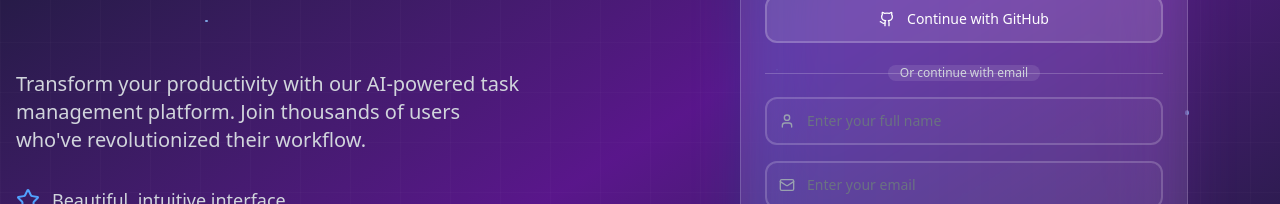
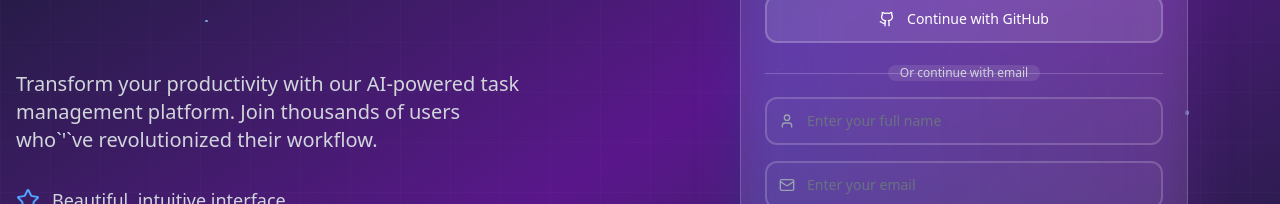
Before and after one commit to CodedByYash/todo-app-v2.0, a Next.js app: page /auth/signup in a window 1280 px wide. Shown: the part 258-462 px from the top of the page. Built offline with nearby package versions, Linux system fonts and the light colour scheme.

Commit message:
solved any error

```diff
--- a/app/auth/signin/page.tsx
+++ b/app/auth/signin/page.tsx
@@ -10,8 +10,6 @@ import {
   Star,
   Zap,
   CheckCircle,
-  Moon,
-  Sun,
 } from "lucide-react";
 import { FloatingParticles } from "@/components/ui/custom/floatingParticle";
 import { OAuthButton } from "@/components/ui/custom/enhanced-oauth";
@@ -472,7 +470,7 @@ const SignInPage: React.FC = () => {
                   className="text-center mt-4"
                 >
                   <p className={`${theme.textSecondary} text-sm`}>
-                    Don't have an account?{" "}
+                    Don`&apos;`t have an account?{" "}
                     <motion.button
                       className={`${
                         theme.isDark
--- a/app/auth/signup/page.tsx
+++ b/app/auth/signup/page.tsx
@@ -17,7 +17,6 @@ import { ThemeToggle, useTheme } from "@/components/ui/custom/theme-component";
 import { AnimatePresence, motion, Variants } from "motion/react";
 import { OAuthButton } from "@/components/ui/custom/enhanced-oauth";
 import { EnhancedInput } from "@/components/ui/custom/enhanced-input";
-import { EnhancedCheckbox } from "@/components/ui/custom/enhanced-checkbox";
 import { signIn } from "next-auth/react";
 
 interface FormData {
@@ -36,7 +35,7 @@ interface FormErrors {
 
 const SignUpPage: React.FC = () => {
   const theme = useTheme();
-  const [formData, setFormData] = useState({
+  const [formData, setFormData] = useState<FormData>({
     fullName: "",
     email: "",
     password: "",
@@ -274,8 +273,8 @@ const SignUpPage: React.FC = () => {
                 className={`text-xl ${theme.textSecondary} max-w-lg`}
               >
                 Transform your productivity with our AI-powered task management
-                platform. Join thousands of users who've revolutionized their
-                workflow.
+                platform. Join thousands of users who`&apos;`ve revolutionized
+                their workflow.
               </motion.p>
 
               {/* Animated features */}
--- a/app/onboarding-redirect/page.tsx
+++ b/app/onboarding-redirect/page.tsx
@@ -9,7 +9,7 @@ export default function OnboardingRedirect() {
 
   useEffect(() => {
     if (status === "loading") return;
-    if (session?.user && (session.user as any).isNewUser) {
+    if (session?.user && session.user.isNewUser) {
       router.replace("/onboarding");
     } else {
       router.replace("/dashboard");
--- a/components/ui/custom/enhanced-checkbox.tsx
+++ b/components/ui/custom/enhanced-checkbox.tsx
@@ -1,10 +1,11 @@
 import { CheckCircle } from "lucide-react";
 import { AnimatePresence, motion } from "motion/react";
+import type { ThemeType } from "@/components/ui/custom/theme-component";
 export const EnhancedCheckbox: React.FC<{
   checked: boolean;
   onChange: (checked: boolean) => void;
   label: string;
-  theme: any;
+  theme: ThemeType;
 }> = ({ checked, onChange, label, theme }) => {
   return (
     <motion.div
--- a/components/ui/custom/enhanced-input.tsx
+++ b/components/ui/custom/enhanced-input.tsx
@@ -1,6 +1,7 @@
 import { Eye, EyeOff } from "lucide-react";
 import { AnimatePresence, motion } from "motion/react";
 import { useState } from "react";
+import { ThemeType } from "./theme-component";
 export const EnhancedInput: React.FC<{
   icon: React.ReactNode;
   type: string;
@@ -11,7 +12,7 @@ export const EnhancedInput: React.FC<{
   error?: string;
   showPassword?: boolean;
   onTogglePassword?: () => void;
-  theme: any;
+  theme: ThemeType;
 }> = ({
   icon,
   type,
--- a/components/ui/custom/enhanced-oauth.tsx
+++ b/components/ui/custom/enhanced-oauth.tsx
@@ -1,11 +1,12 @@
 import { useState } from "react";
 import { motion } from "motion/react";
+import { ThemeType } from "./theme-component";
 
 export const OAuthButton: React.FC<{
   provider: "google" | "github";
   onClick: () => void;
   children: React.ReactNode;
-  theme: any;
+  theme: ThemeType;
 }> = ({ provider, onClick, children, theme }) => {
   const [isHovered, setIsHovered] = useState(false);
 
--- a/components/ui/custom/floatingParticle.tsx
+++ b/components/ui/custom/floatingParticle.tsx
@@ -1,5 +1,8 @@
 import { motion } from "motion/react";
-export const FloatingParticles: React.FC<{ theme: any }> = ({ theme }) => {
+import { ThemeType } from "./theme-component";
+export const FloatingParticles: React.FC<{ theme: ThemeType }> = ({
+  theme,
+}) => {
   const particles = Array.from({ length: 20 }, (_, i) => ({
     id: i,
     x: Math.random() * 100,
--- a/components/ui/custom/theme-component.tsx
+++ b/components/ui/custom/theme-component.tsx
@@ -1,6 +1,24 @@
 import { Moon, Sun } from "lucide-react";
 import { AnimatePresence, motion } from "motion/react";
 import { useState } from "react";
+
+export interface ThemeType {
+  isDark: boolean;
+  toggleTheme: () => void;
+  bg: string;
+  cardBg: string;
+  textPrimary: string;
+  textSecondary: string;
+  textTertiary: string;
+  inputBg: string;
+  inputBorder: string;
+  inputFocusBorder: string;
+  buttonGradient: string;
+  oauthBg: string;
+  oauthText: string;
+  particleColor: string;
+  glowEffect: string;
+}
 
 export const useTheme = () => {
   const [isDark, setIsDark] = useState(true);
@@ -38,7 +56,7 @@ export const useTheme = () => {
   return theme;
 };
 
-export const ThemeToggle: React.FC<{ theme: any }> = ({ theme }) => {
+export const ThemeToggle: React.FC<{ theme: ThemeType }> = ({ theme }) => {
   return (
     <motion.button
       onClick={theme.toggleTheme}
--- a/types/next-auth.d.ts
+++ b/types/next-auth.d.ts
@@ -5,11 +5,13 @@ declare module "next-auth" {
     user: {
       id: string;
       username?: string;
+      isNewUser?: boolean;
     } & DefaultSession["user"];
   }
 
   interface User extends DefaultUser {
     username?: string;
+    isNewUser?: boolean;
   }
 }
 
@@ -17,5 +19,6 @@ declare module "next-auth/jwt" {
   interface JWT {
     id: string;
     username?: string;
+    isNewUser?: boolean;
   }
 }
```
